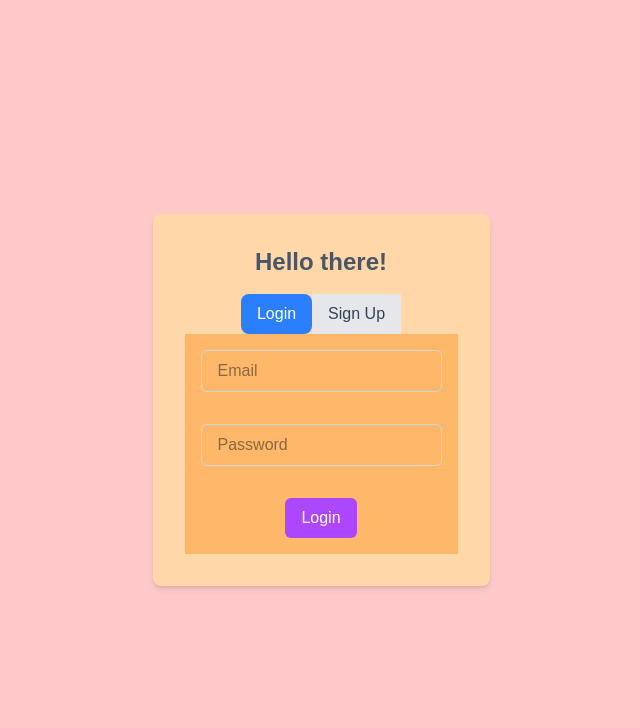
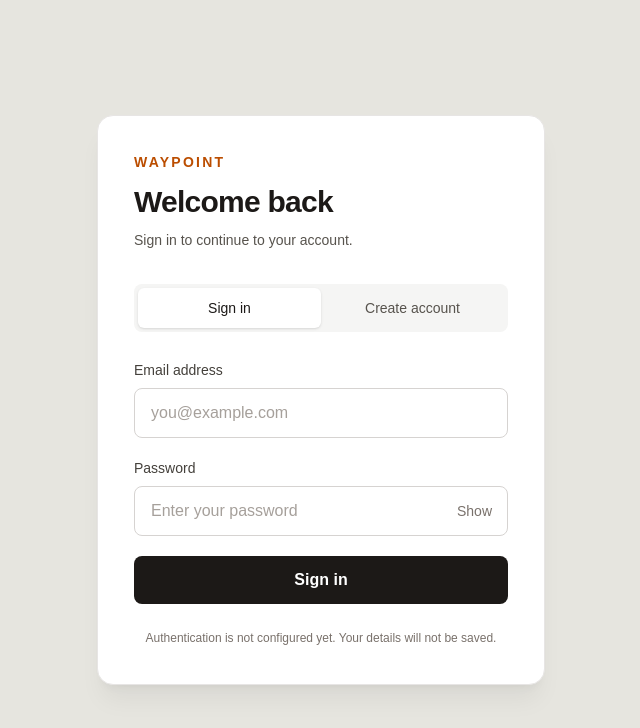
Before and after one commit to nayrxer2/waypoint, a Next.js app: page /welcome in a window 1280 px wide. Shown: the top 728 px of the page, without its empty margins (319-959 px from the left). Built offline with nearby package versions, Linux system fonts and the light colour scheme.

Commit message:
feat(auth): enhance login form validation and UX

```diff
--- a/src/app/auth/authForm.tsx
+++ b/src/app/auth/authForm.tsx
@@ -1,48 +1,72 @@
 "use client";
 
+import { useState } from "react";
 import CredentialsForm, {
   type AuthMode,
 } from "../../components/forms/auth-form";
 
-import { useState } from "react";
-
 export default function AuthForm() {
   const [mode, setMode] = useState<AuthMode>("login");
+  const isSignup = mode === "signup";
 
   return (
-    <div className="flex min-h-screen justify-center bg-red-200 flex-col">
-      <div className="flex flex-col items-center bg-orange-200 p-8 rounded-lg shadow-md">
-        <div className="mb-4 text-2xl font-bold text-gray-600">
-          <h1>Hello there!</h1>
+    <section
+      className="w-full max-w-md rounded-2xl border border-stone-200 bg-white p-6 shadow-xl shadow-stone-900/5 sm:p-9"
+      aria-labelledby="auth-heading"
+    >
+      <div className="mb-8">
+        <p className="mb-3 text-sm font-semibold uppercase tracking-[0.16em] text-amber-700">
+          Waypoint
+        </p>
+        <h1
+          className="text-3xl font-semibold tracking-tight text-stone-900"
+          id="auth-heading"
+        >
+          {isSignup ? "Create your account" : "Welcome back"}
+        </h1>
+        <p className="mt-2 text-sm leading-6 text-stone-600">
+          {isSignup
+            ? "Sign up to get started with Waypoint."
+            : "Sign in to continue to your account."}
+        </p>
       </div>
-        <div role="tablist" className="flex">
+
+      <div
+        className="mb-7 grid grid-cols-2 rounded-lg bg-stone-100 p-1"
+        role="group"
+        aria-label="Choose sign-in or sign-up"
+      >
         <button
-            role="tab"
-            aria-selected={mode === "login"}
-            className={`px-4 py-2
-              ${mode === "login" ?
-                "!bg-blue-500 text-white rounded-lg" :
-                "bg-gray-200 text-gray-700"}`
-            }
+          className={`rounded-md px-3 py-2.5 text-sm font-medium transition focus-visible:outline-2 focus-visible:outline-offset-2 focus-visible:outline-amber-700 ${
+            !isSignup
+              ? "bg-white text-stone-900 shadow-sm"
+              : "text-stone-600 hover:text-stone-900"
+          }`}
+          type="button"
+          aria-pressed={!isSignup}
           onClick={() => setMode("login")}
         >
-            Login
+          Sign in
         </button>
         <button
-            role="tab"
-            aria-selected={mode === "signup"}
-            className={`px-4 py-2
-              ${mode === "signup" ?
-                "!bg-blue-500 text-white rounded-lg" :
-                "bg-gray-200 text-gray-700"}`
-            }
+          className={`rounded-md px-3 py-2.5 text-sm font-medium transition focus-visible:outline-2 focus-visible:outline-offset-2 focus-visible:outline-amber-700 ${
+            isSignup
+              ? "bg-white text-stone-900 shadow-sm"
+              : "text-stone-600 hover:text-stone-900"
+          }`}
+          type="button"
+          aria-pressed={isSignup}
           onClick={() => setMode("signup")}
         >
-            Sign Up
+          Create account
         </button>
       </div>
-        <CredentialsForm mode={mode} />
-      </div>
-    </div>
-  )
+
+      <CredentialsForm key={mode} mode={mode} />
+
+      <p className="mt-6 text-center text-xs leading-5 text-stone-500">
+        Authentication is not configured yet. Your details will not be saved.
+      </p>
+    </section>
+  );
 }
--- a/src/app/welcome/page.tsx
+++ b/src/app/welcome/page.tsx
@@ -2,7 +2,7 @@ import AuthForm from "../auth/authForm";
 
 export default function Loginpage() {
   return (
-    <div className="flex min-h-screen items-center justify-center bg-red-200">
+    <div className="flex min-h-screen items-center justify-center bg-[#e6e5df]">
       <AuthForm />
     </div>
   );
--- a/src/components/forms/auth-form.tsx
+++ b/src/components/forms/auth-form.tsx
@@ -1,51 +1,194 @@
+"use client";
+
+import { useState, type FormEvent } from "react";
+
 export type AuthMode = "login" | "signup";
 
 type AuthFormProps = {
   mode: AuthMode;
 };
 
+type Feedback = {
+  type: "error" | "success";
+  message: string;
+};
+
+function isRecord(value: unknown): value is Record<string, unknown> {
+  return typeof value === "object" && value !== null && !Array.isArray(value);
+}
+
 const inputClassName =
-  "border border-gray-300 rounded-md py-2 px-4 focus:outline-none focus:ring-2 focus:ring-blue-500";
+  "w-full rounded-lg border border-stone-300 bg-white px-4 py-3 text-stone-900 outline-none transition placeholder:text-stone-400 focus:border-amber-600 focus:ring-4 focus:ring-amber-600/10 disabled:bg-stone-100";
 
 export default function AuthForm({ mode }: AuthFormProps) {
   const isSignup = mode === "signup";
+  const [isPending, setIsPending] = useState(false);
+  const [showPassword, setShowPassword] = useState(false);
+  const [feedback, setFeedback] = useState<Feedback | null>(null);
+
+  async function handleSubmit(event: FormEvent<HTMLFormElement>) {
+    event.preventDefault();
+    setFeedback(null);
+
+    const formData = new FormData(event.currentTarget);
+    const email = String(formData.get("email") ?? "").trim();
+    const password = String(formData.get("password") ?? "");
+    const confirmPassword = String(formData.get("confirmPassword") ?? "");
+
+    if (isSignup && password !== confirmPassword) {
+      setFeedback({ type: "error", message: "Passwords do not match." });
+      return;
+    }
+
+    setIsPending(true);
+
+    try {
+      const response = await fetch(`/api/auth/${mode}`, {
+        method: "POST",
+        headers: { "Content-Type": "application/json" },
+        body: JSON.stringify({ email, password }),
+      });
+      const result: unknown = await response.json();
+      const data = isRecord(result) ? result : null;
+
+      if (!response.ok) {
+        setFeedback({
+          type: "error",
+          message:
+            typeof data?.message === "string"
+              ? data.message
+              : "We couldn't process your request. Please try again.",
+        });
+        return;
+      }
+
+      if (data?.success !== true) {
+        setFeedback({
+          type: "error",
+          message: "The server returned an unexpected response. Please try again.",
+        });
+        return;
+      }
+
+      setFeedback({
+        type: "success",
+        message:
+          typeof data.message === "string"
+            ? data.message
+            : isSignup
+              ? "Your account has been created."
+              : "You are now signed in.",
+      });
+    } catch {
+      setFeedback({
+        type: "error",
+        message: "We couldn't reach the server. Check your connection and try again.",
+      });
+    } finally {
+      setIsPending(false);
+    }
+  }
 
   return (
-    <form
-      className="flex flex-col items-center justify-center space-y-8 bg-orange-300 p-4"
-      onSubmit={(event) => event.preventDefault()}
+    <form className="w-full space-y-5" onSubmit={handleSubmit}>
+      <div className="space-y-2">
+        <label
+          className="block text-sm font-medium text-stone-700"
+          htmlFor="auth-email"
         >
+          Email address
+        </label>
         <input
           className={inputClassName}
+          id="auth-email"
           type="email"
           name="email"
-        placeholder="Email"
+          placeholder="you@example.com"
           autoComplete="email"
+          autoCapitalize="none"
+          spellCheck={false}
           required
+          disabled={isPending}
         />
+      </div>
+
+      <div className="space-y-2">
+        <label
+          className="block text-sm font-medium text-stone-700"
+          htmlFor="auth-password"
+        >
+          Password
+        </label>
+        <div className="relative">
+          <input
+            className={`${inputClassName} pr-20`}
+            id="auth-password"
+            type={showPassword ? "text" : "password"}
+            name="password"
+            placeholder={isSignup ? "At least 8 characters" : "Enter your password"}
+            autoComplete={isSignup ? "new-password" : "current-password"}
+            minLength={isSignup ? 8 : undefined}
+            required
+            disabled={isPending}
+          />
+          <button
+            className="absolute inset-y-0 right-3 my-auto h-fit rounded px-1 py-2 text-sm font-medium text-stone-500 hover:text-stone-900 focus-visible:outline-2 focus-visible:outline-offset-2 focus-visible:outline-amber-700 disabled:opacity-50"
+            type="button"
+            aria-label={showPassword ? "Hide password" : "Show password"}
+            aria-pressed={showPassword}
+            onClick={() => setShowPassword((visible) => !visible)}
+            disabled={isPending}
+          >
+            {showPassword ? "Hide" : "Show"}
+          </button>
+        </div>
+      </div>
+
+      {isSignup && (
+        <div className="space-y-2">
+          <label
+            className="block text-sm font-medium text-stone-700"
+            htmlFor="auth-confirm-password"
+          >
+            Confirm password
+          </label>
           <input
             className={inputClassName}
-        type="password"
-        name="password"
-        placeholder="Password"
-        autoComplete={isSignup ? "new-password" : "current-password"}
+            id="auth-confirm-password"
+            type={showPassword ? "text" : "password"}
+            name="confirmPassword"
+            placeholder="Enter your password again"
+            autoComplete="new-password"
+            minLength={8}
             required
+            disabled={isPending}
           />
-      {isSignup && (
-        <input
-          className={inputClassName}
-          type="password"
-          name="confirmPassword"
-          placeholder="Confirm Password"
-          autoComplete="new-password"
-          required
-        />
+        </div>
       )}
+
+      {feedback && (
+        <p
+          className={`rounded-lg px-4 py-3 text-sm ${
+            feedback.type === "error"
+              ? "bg-red-50 text-red-800"
+              : "bg-emerald-50 text-emerald-800"
+          }`}
+          role={feedback.type === "error" ? "alert" : "status"}
+        >
+          {feedback.message}
+        </p>
+      )}
+
       <button
-        className="rounded-md bg-purple-500 px-4 py-2 text-white hover:bg-green-700"
+        className="w-full rounded-lg bg-stone-900 px-4 py-3 font-semibold text-white transition hover:bg-stone-700 focus-visible:outline-2 focus-visible:outline-offset-2 focus-visible:outline-stone-900 disabled:cursor-not-allowed disabled:opacity-60"
         type="submit"
+        disabled={isPending}
       >
-        {isSignup ? "Submit" : "Login"}
+        {isPending
+          ? "Please wait..."
+          : isSignup
+            ? "Create account"
+            : "Sign in"}
       </button>
     </form>
   );
```
Lines whose indentation alone changed are shown as unchanged.
